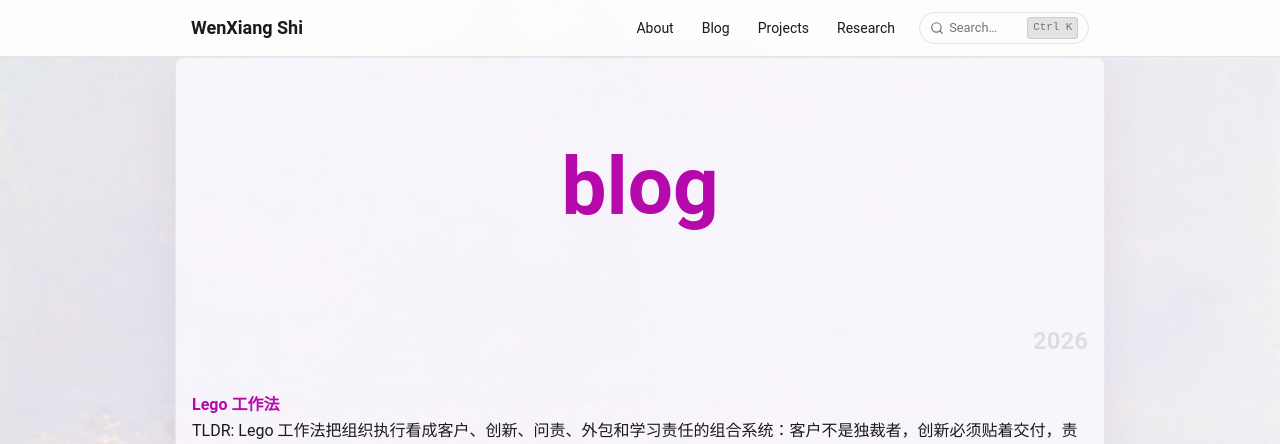
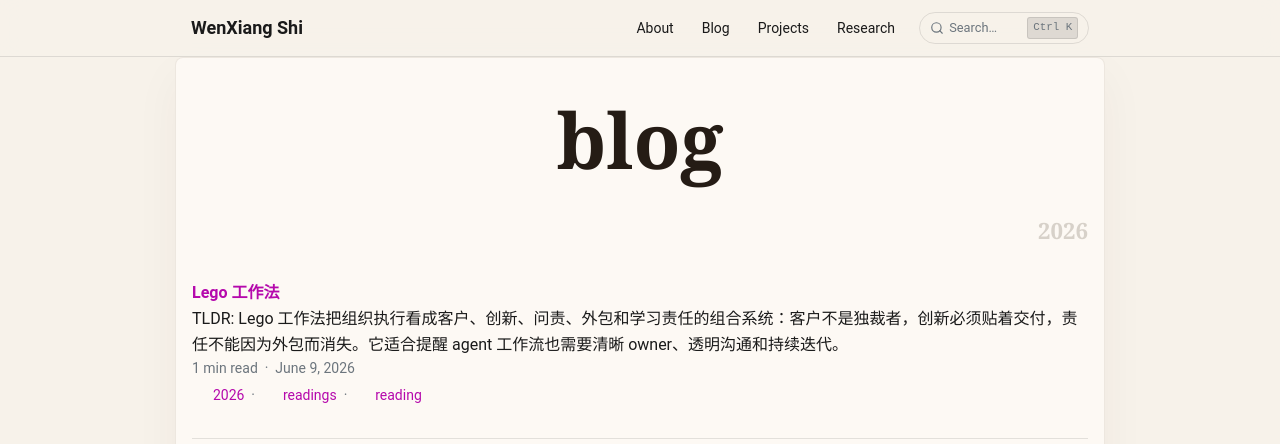
Before and after one commit to LuNa-shi/luna-shi.github.io, an Astro site: page /blog in a window 1280 px wide. Shown: the top 444 px of the page. Built offline with nearby package versions, Linux system fonts and the light colour scheme; Astro itself is replaced by a stand-in of ours; some icons are missing; a web font is replaced by a local one.

Commit message:
style: simplify blog reading backdrop

```diff
--- a/src/pages/blog/index.astro
+++ b/src/pages/blog/index.astro
@@ -90,7 +90,6 @@ const postYears = [...postsByYear.keys()].sort((a, b) => b - a);
     {
       pinnedPosts.length > 0 && (
         <>
-          <br />
           <div class="featured-posts container">
             <div class={`row row-cols-${featuredCols}`}>
               {pinnedPosts.map((post) => {
--- a/src/pages/blog/page/[page].astro
+++ b/src/pages/blog/page/[page].astro
@@ -60,7 +60,6 @@ const postYears = [...postsByYear.keys()].sort((a, b) => b - a);
     {
       pinnedPosts.length > 0 && (
         <>
-          <br />
           <div class="featured-posts container">
             <div class={`row row-cols-${featuredCols}`}>
               {pinnedPosts.map((post) => {
--- a/src/styles/global.css
+++ b/src/styles/global.css
@@ -82,71 +82,56 @@
 /* Configure dark: variant to use data-theme attribute (matches Base.astro) */
 @custom-variant dark (&:where([data-theme=dark], [data-theme=dark] *));
 
-/* ─── Site art backdrop ─────────────────────────────────────────────────── */
+/* ─── Site backdrop ─────────────────────────────────────────────────────── */
 
 :root {
-  --site-art-bg: url('/assets/img/monet-waterloo-bridge-sunlight-effect.jpg');
-  --site-navbar-bg: rgba(255, 255, 255, 0.9);
-  --site-navbar-menu-bg: #ffffff;
+  --site-page-bg: #f7f2ea;
+  --site-surface-bg: rgba(255, 252, 247, 0.78);
+  --site-surface-border: rgba(94, 70, 45, 0.1);
+  --site-surface-shadow: 0 18px 48px rgba(79, 56, 35, 0.045);
+  --site-display-font: ui-serif, Georgia, Cambria, 'Times New Roman', serif;
+  --site-heading-ink: #251c15;
+  --site-navbar-bg: rgba(247, 242, 234, 0.9);
+  --site-navbar-menu-bg: #f7f2ea;
 }
 
 html {
-  background-color: #f8f7fb;
+  background-color: var(--site-page-bg);
 }
 
 body {
   position: relative;
   isolation: isolate;
-  background: transparent;
+  background: var(--site-page-bg);
 }
 
 body::before {
   content: '';
-  position: fixed;
-  inset: 0;
-  z-index: -1;
-  pointer-events: none;
-  background-image:
-    linear-gradient(
-      110deg,
-      rgba(255, 255, 255, 0.82) 0%,
-      rgba(252, 246, 255, 0.8) 42%,
-      rgba(255, 255, 255, 0.9) 100%
-    ),
-    var(--site-art-bg);
-  background-position: center top;
-  background-size: cover;
-  filter: saturate(0.9) contrast(0.98);
+  display: none;
 }
 
 html[data-theme='dark'] {
-  background-color: #17171a;
-}
-
-html[data-theme='dark'] {
+  --site-page-bg: #171717;
+  --site-surface-bg: rgba(28, 28, 29, 0.82);
+  --site-surface-border: rgba(160, 170, 180, 0.16);
+  --site-surface-shadow: 0 18px 44px rgba(0, 0, 0, 0.2);
+  --site-heading-ink: #f2eee6;
   --site-navbar-bg: rgba(28, 28, 29, 0.9);
   --site-navbar-menu-bg: #1c1c1d;
+  background-color: var(--site-page-bg);
 }
 
 html[data-theme='dark'] body::before {
-  background-image:
-    linear-gradient(
-      110deg,
-      rgba(28, 28, 29, 0.92) 0%,
-      rgba(28, 24, 33, 0.94) 46%,
-      rgba(28, 28, 29, 0.98) 100%
-    ),
-    var(--site-art-bg);
-  filter: saturate(0.5) contrast(0.82);
+  display: none;
 }
 
 html[data-theme='dark'] .page-container:has(.blog-index-page),
 html[data-theme='dark'] .page-container:has(.post-list),
 html[data-theme='dark'] .page-container:has(.tag-cloud),
 html[data-theme='dark'] .post-container {
-  border-color: rgba(160, 170, 180, 0.16);
-  background: rgba(28, 28, 29, 0.74);
-  box-shadow: 0 18px 44px rgba(0, 0, 0, 0.2);
+  border-color: var(--site-surface-border);
+  background: var(--site-surface-bg);
+  box-shadow: var(--site-surface-shadow);
 }
 
 /* ─── Breadcrumb navigation (shared by blog posts, projects, publications) ── */
@@ -189,14 +174,19 @@ html[data-theme='dark'] .post-container {
     max-width: 760px;
   }
 
+  .page-container:has(.blog-index-page).py-8,
+  .post-container.py-8 {
+    padding-top: 1.35rem;
+  }
+
   .page-container:has(.blog-index-page),
   .page-container:has(.post-list),
   .page-container:has(.tag-cloud),
   .post-container {
-    border: 1px solid rgba(176, 143, 186, 0.18);
+    border: 1px solid var(--site-surface-border);
     border-radius: 8px;
-    background: rgba(253, 250, 255, 0.76);
-    box-shadow: 0 18px 44px rgba(78, 54, 92, 0.07);
+    background: var(--site-surface-bg);
+    box-shadow: var(--site-surface-shadow);
   }
 
   /* Scrollable list (news, latest posts) */
@@ -382,12 +372,12 @@ html[data-theme='dark'] .post-container {
   .header-bar {
     border-bottom: 1px solid var(--global-divider-color);
     text-align: center;
-    padding-top: 2rem;
-    padding-bottom: 3rem;
+    padding-top: 1.5rem;
+    padding-bottom: 2.25rem;
   }
   .header-bar.header-bar--compact {
     border-bottom: 0;
-    padding-bottom: 1.5rem;
+    padding-bottom: 1.25rem;
   }
   .header-bar h1 {
     color: var(--global-theme-color);
@@ -428,6 +418,9 @@ html[data-theme='dark'] .post-container {
   .blog-index-page {
     position: relative;
     padding-bottom: 1rem;
+  }
+  .blog-index-page .featured-posts.container {
+    margin-top: 0.65rem;
   }
   .blog-filter-footer {
     margin-top: 3rem;
@@ -1517,6 +1510,55 @@ body[data-tooltips] [data-tooltip]:focus-within::before {
   opacity: 1;
 }
 
+/* Blog reading polish — unlayered so it overrides base heading styles. */
+
+.blog-index-page .header-bar {
+  padding-top: clamp(0.75rem, 2.4vw, 1.5rem);
+  padding-bottom: clamp(0.9rem, 2.6vw, 1.5rem);
+}
+
+.blog-index-page .header-bar h1 {
+  color: var(--site-heading-ink);
+  font-family: var(--site-display-font);
+  font-size: 4.8rem;
+  font-weight: 600;
+  letter-spacing: 0;
+  line-height: 0.95;
+  margin: 0;
+}
+
+.blog-index-page h2.year {
+  color: rgba(96, 82, 68, 0.24);
+  font-family: var(--site-display-font);
+  font-size: 1.4rem;
+  font-weight: 600;
+  margin-top: 0.5rem;
+  padding-top: 0.25rem;
+}
+
+.post-container .post-header {
+  margin-bottom: 1.15rem;
+}
+
+.post-container h1.post-title {
+  color: var(--site-heading-ink);
+  font-family: var(--site-display-font);
+  font-size: 3rem;
+  font-weight: 600;
+  letter-spacing: 0;
+  line-height: 1.12;
+}
+
+@media (max-width: 640px) {
+  .blog-index-page .header-bar h1 {
+    font-size: 3.25rem;
+  }
+
+  .post-container h1.post-title {
+    font-size: 2.2rem;
+  }
+}
+
 /* ─── Print styles ───────────────────────────────────────────────────────── */
 
 @media print {
```
Also changed, not shown: public/assets/img/monet-waterloo-bridge-sunlight-effect.jpg (deleted).
